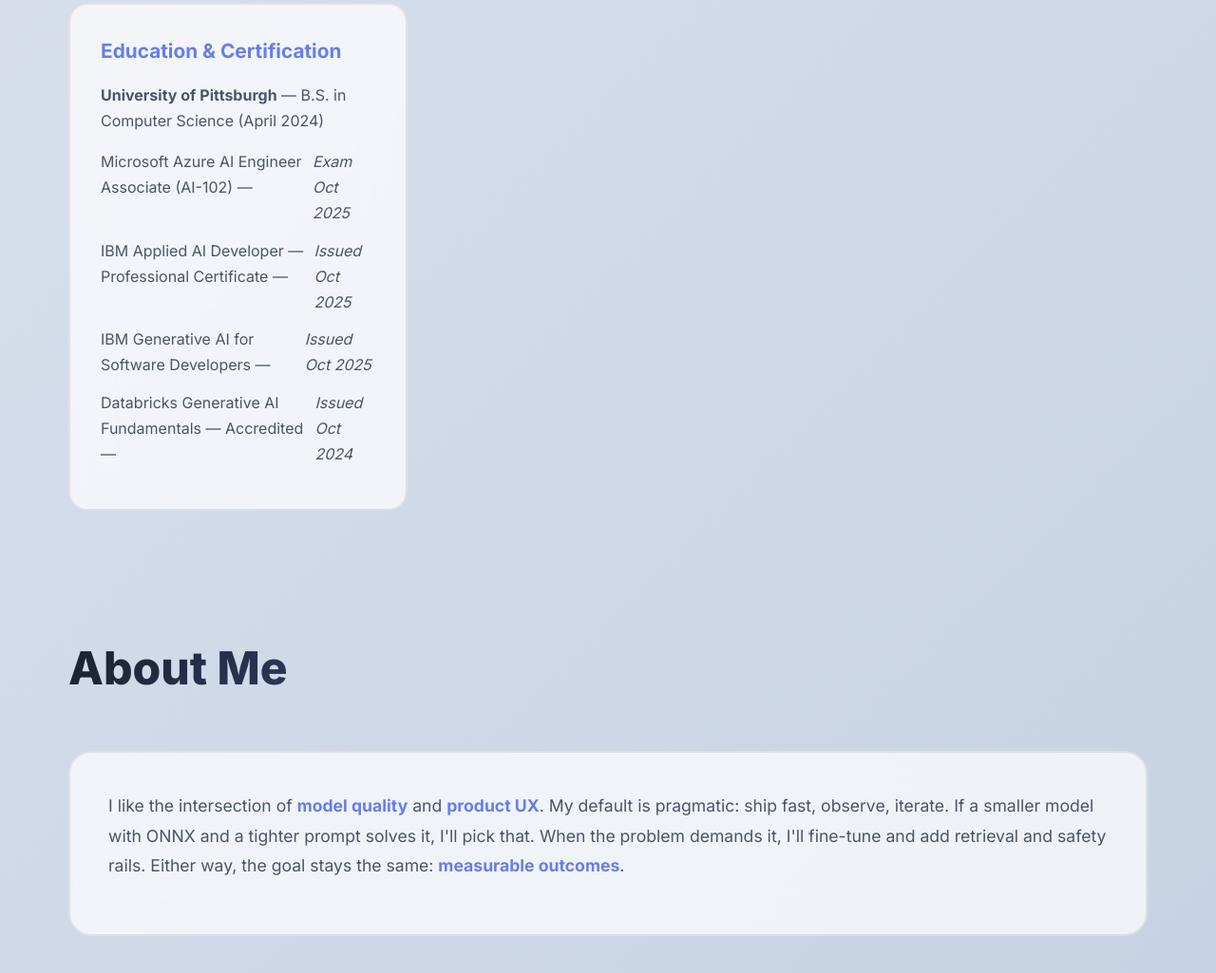
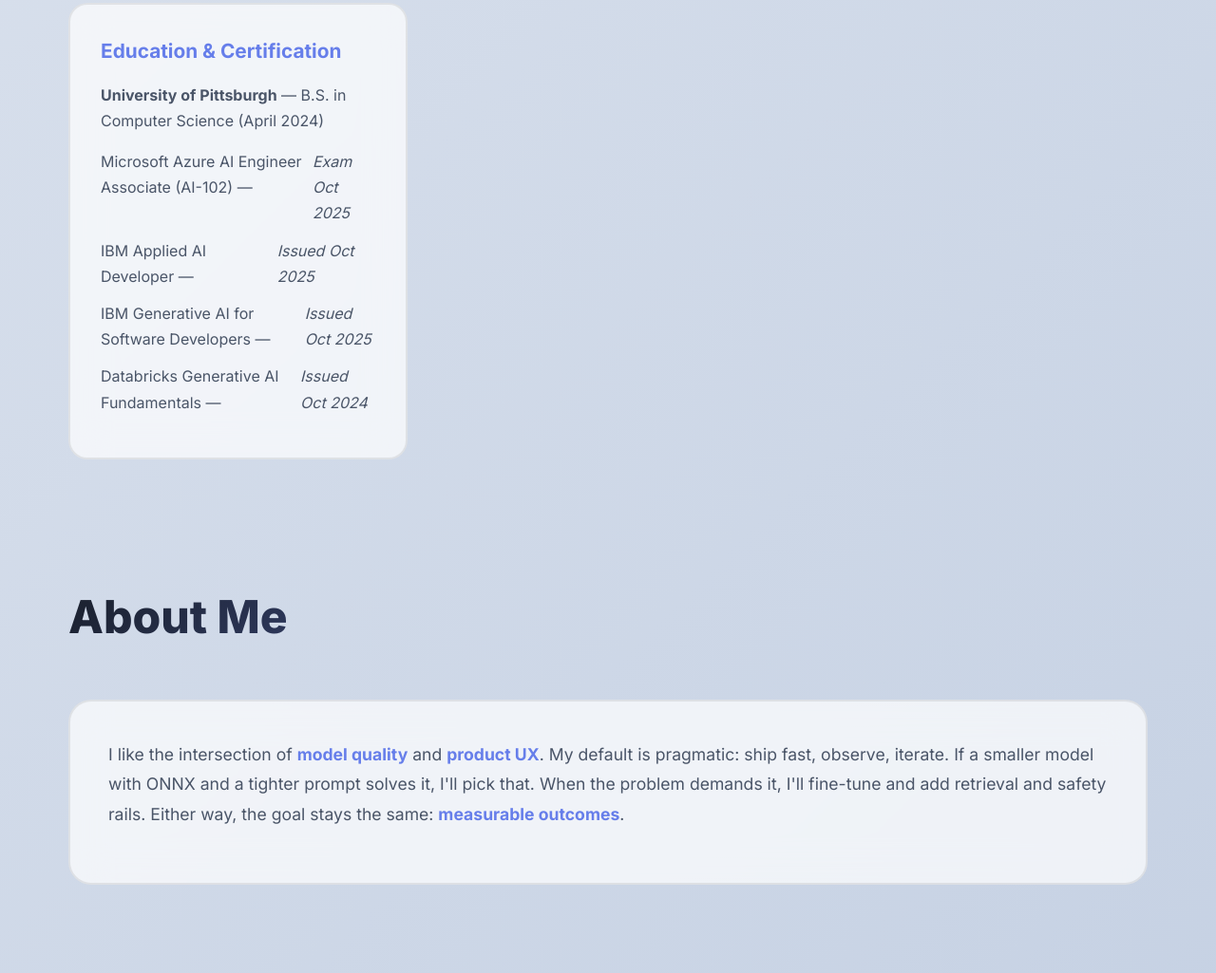
Before and after one commit to willckim/william-s-portfolio, a plain HTML site: page index.html in a window 1280 px wide. Shown: the part 4541-5566 px from the top of the page at 95% size. Drawn offline with Linux system fonts and the light colour scheme.

Commit message:
clean up

```diff
--- a/index.html
+++ b/index.html
@@ -1020,9 +1020,9 @@
                 <p><strong>University of Pittsburgh</strong> — B.S. in Computer Science (April 2024)</p>
                 <ul style="margin-top: 1rem;">
                     <li>Microsoft Azure AI Engineer Associate (AI-102) — <em>Exam Oct 2025</em></li>
-                    <li>IBM Applied AI Developer — Professional Certificate — <em>Issued Oct 2025</em></li>
+                    <li>IBM Applied AI Developer — <em>Issued Oct 2025</em></li>
                     <li>IBM Generative AI for Software Developers — <em>Issued Oct 2025</em></li>
-                    <li>Databricks Generative AI Fundamentals — Accredited — <em>Issued Oct 2024</em></li>
+                    <li>Databricks Generative AI Fundamentals — <em>Issued Oct 2024</em></li>
                 </ul>
             </div>
         </div>
```
